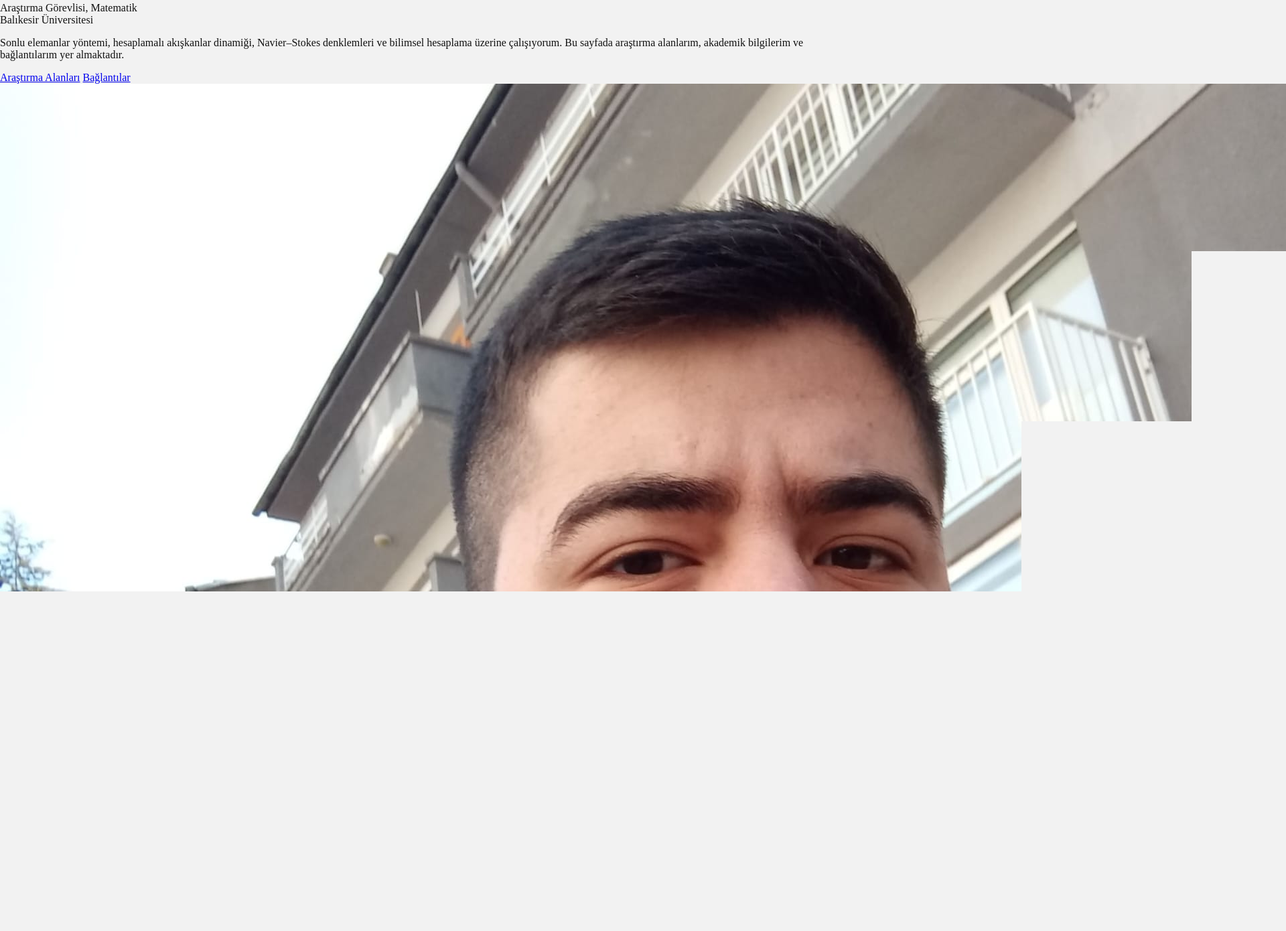
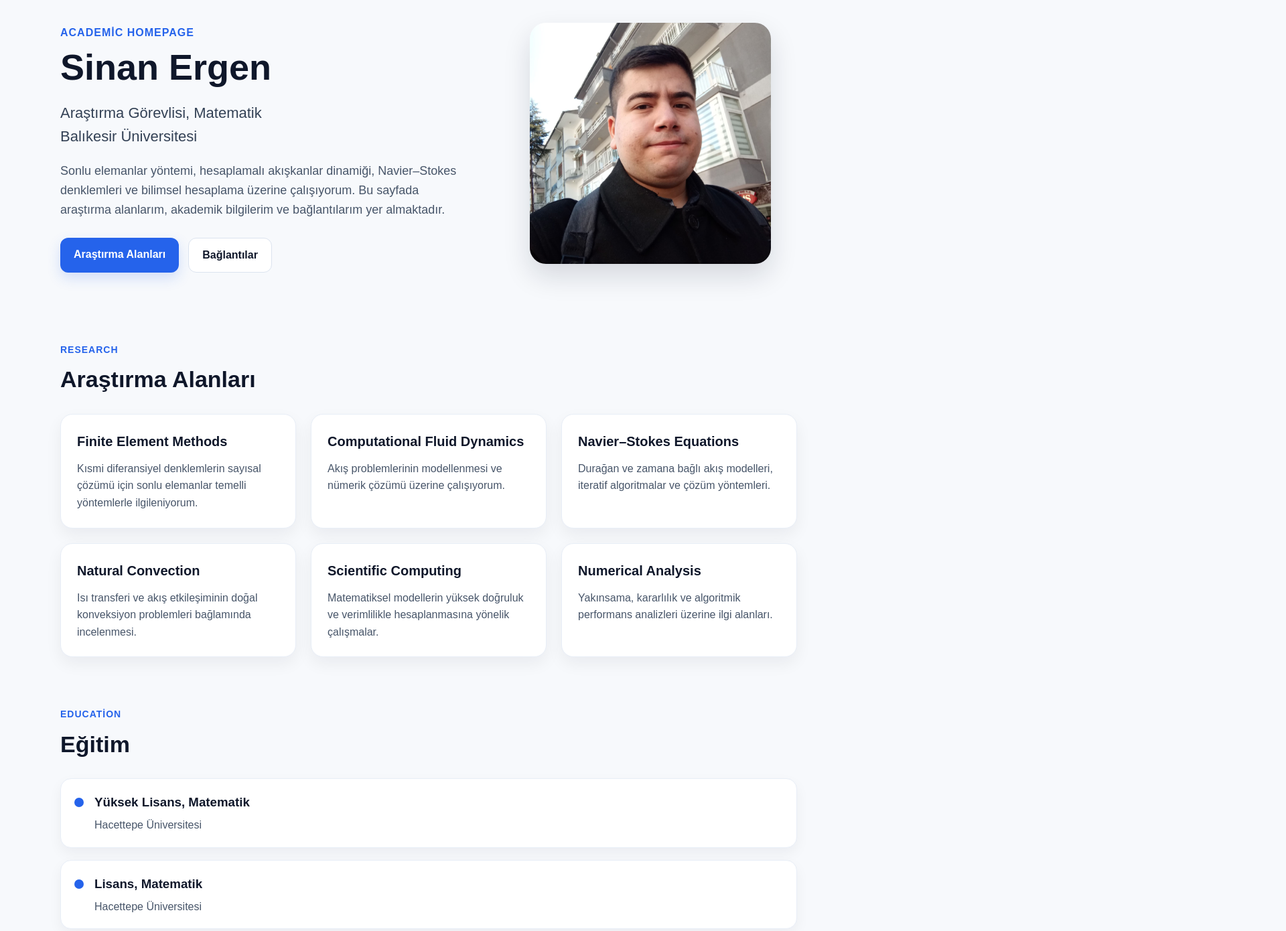
Before and after one commit to sinanergen01/sinanergen01.github.io, a plain HTML site: page index.html in a window 1280 px wide. Shown: the part 134-1524 px from the top of the page at 67% size, 1920 px wide, since content can reach past the window. Drawn offline with Linux system fonts and the light colour scheme.

Commit message:
Refactor CSS styles for improved layout and design

```diff
--- a/style.css
+++ b/style.css
@@ -1,92 +1,304 @@
-body {
-  margin: 0;
-  font-family: "Times New Roman", Times, serif;
-  background: #f2f2f2;
-  color: #111;
-}
-
-.page {
-  display: flex;
-  min-height: 100vh;
-}
-
-.sidebar {
-  width: 220px;
-  background: #e6e6e6;
-  padding: 20px 15px;
-  border-right: 1px solid #bbb;
+* {
   box-sizing: border-box;
 }
 
-.sidebar h2 {
-  font-size: 28px;
-  margin-top: 0;
-  margin-bottom: 12px;
+html {
+  scroll-behavior: smooth;
 }
 
-.sidebar ul {
-  list-style: none;
-  padding-left: 0;
-  margin-bottom: 30px;
+body {
+  margin: 0;
+  font-family: Arial, Helvetica, sans-serif;
+  background: #f7f9fc;
+  color: #1f2937;
+  line-height: 1.6;
 }
 
-.sidebar li {
+.container {
+  width: min(1100px, 92%);
+  margin: 0 auto;
+}
+
+.topbar {
+  background: #0f172a;
+  color: white;
+  position: sticky;
+  top: 0;
+  z-index: 1000;
+  box-shadow: 0 2px 10px rgba(0, 0, 0, 0.08);
+}
+
+.nav {
+  display: flex;
+  justify-content: space-between;
+  align-items: center;
+  padding: 18px 0;
+}
+
+.logo {
+  font-size: 24px;
+  font-weight: 700;
+  letter-spacing: 0.3px;
+}
+
+.nav nav a {
+  color: white;
+  text-decoration: none;
+  margin-left: 24px;
+  font-size: 16px;
+  transition: opacity 0.2s ease;
+}
+
+.nav nav a:hover {
+  opacity: 0.8;
+}
+
+.hero {
+  display: grid;
+  grid-template-columns: 1.4fr 1fr;
+  gap: 48px;
+  align-items: center;
+  padding: 80px 0 50px;
+}
+
+.eyebrow {
+  color: #2563eb;
+  font-weight: 700;
+  text-transform: uppercase;
+  letter-spacing: 1px;
   margin-bottom: 10px;
 }
 
-.sidebar a {
-  text-decoration: none;
-  color: #3f67b1;
-  font-size: 18px;
+.hero h1 {
+  font-size: 54px;
+  line-height: 1.05;
+  margin: 0 0 14px;
+  color: #0f172a;
 }
 
-.sidebar a:hover {
-  text-decoration: underline;
+.subtitle {
+  font-size: 22px;
+  color: #334155;
+  margin-bottom: 20px;
 }
 
-.content {
-  flex: 1;
-  padding: 28px 40px;
+.description {
+  font-size: 18px;
+  color: #475569;
+  max-width: 650px;
 }
 
-.content h1 {
-  color: #4c70b7;
-  font-size: 34px;
-  margin-bottom: 10px;
+.hero-buttons {
+  margin-top: 28px;
+  display: flex;
+  gap: 14px;
+  flex-wrap: wrap;
 }
 
-.content h2 {
-  color: #4c70b7;
-  font-size: 24px;
-  margin-top: 40px;
-  margin-bottom: 10px;
+.btn {
+  display: inline-block;
+  padding: 12px 20px;
+  border-radius: 12px;
+  text-decoration: none;
+  font-weight: 600;
+  transition: transform 0.2s ease, box-shadow 0.2s ease;
 }
 
-hr {
-  border: none;
-  border-top: 1px solid #bbb;
+.btn:hover {
+  transform: translateY(-2px);
+}
+
+.btn.primary {
+  background: #2563eb;
+  color: white;
+  box-shadow: 0 8px 20px rgba(37, 99, 235, 0.18);
+}
+
+.btn.secondary {
+  background: white;
+  color: #0f172a;
+  border: 1px solid #dbe3ef;
+}
+
+.hero-image {
+  display: flex;
+  justify-content: center;
+}
+
+.hero-image img {
+  width: 100%;
+  max-width: 360px;
+  border-radius: 24px;
+  box-shadow: 0 18px 40px rgba(15, 23, 42, 0.14);
+  object-fit: cover;
+}
+
+.section {
+  padding: 40px 0 20px;
+}
+
+.section-heading {
   margin-bottom: 24px;
 }
 
-.profile-section {
-  display: flex;
-  gap: 28px;
-  align-items: flex-start;
-  margin-bottom: 40px;
+.section-label {
+  color: #2563eb;
+  font-size: 14px;
+  font-weight: 700;
+  text-transform: uppercase;
+  letter-spacing: 1px;
+  margin-bottom: 6px;
 }
 
-.profile-image img {
-  width: 300px;
-  height: auto;
-  display: block;
+.section h2 {
+  font-size: 34px;
+  margin: 0;
+  color: #0f172a;
 }
 
-.profile-info {
-  font-size: 20px;
-  line-height: 1.4;
+.cards {
+  display: grid;
+  grid-template-columns: repeat(3, 1fr);
+  gap: 22px;
 }
 
-section ul li {
-  font-size: 19px;
-  margin-bottom: 8px;
+.card {
+  background: white;
+  border-radius: 18px;
+  padding: 24px;
+  box-shadow: 0 10px 24px rgba(15, 23, 42, 0.06);
+  border: 1px solid #e8eef7;
 }
+
+.card h3 {
+  margin-top: 0;
+  margin-bottom: 12px;
+  color: #0f172a;
+  font-size: 20px;
+}
+
+.card p {
+  margin: 0;
+  color: #475569;
+}
+
+.timeline {
+  display: flex;
+  flex-direction: column;
+  gap: 18px;
+}
+
+.timeline-item {
+  display: flex;
+  gap: 16px;
+  align-items: flex-start;
+  background: white;
+  border: 1px solid #e8eef7;
+  border-radius: 16px;
+  padding: 20px;
+  box-shadow: 0 8px 20px rgba(15, 23, 42, 0.05);
+}
+
+.timeline-dot {
+  width: 14px;
+  height: 14px;
+  border-radius: 50%;
+  background: #2563eb;
+  margin-top: 8px;
+  flex-shrink: 0;
+}
+
+.timeline-content h3 {
+  margin: 0 0 6px;
+  color: #0f172a;
+}
+
+.timeline-content p {
+  margin: 0;
+  color: #475569;
+}
+
+.link-grid {
+  display: grid;
+  grid-template-columns: repeat(4, 1fr);
+  gap: 18px;
+}
+
+.link-box {
+  display: block;
+  background: white;
+  text-decoration: none;
+  color: #0f172a;
+  text-align: center;
+  padding: 22px;
+  border-radius: 16px;
+  border: 1px solid #e8eef7;
+  box-shadow: 0 8px 20px rgba(15, 23, 42, 0.05);
+  font-weight: 600;
+  transition: transform 0.2s ease, box-shadow 0.2s ease;
+}
+
+.link-box:hover {
+  transform: translateY(-3px);
+  box-shadow: 0 12px 24px rgba(15, 23, 42, 0.08);
+}
+
+.contact-box {
+  background: linear-gradient(135deg, #0f172a, #1e3a8a);
+  color: white;
+  border-radius: 24px;
+  padding: 36px;
+  margin-top: 10px;
+}
+
+.contact-box h2 {
+  color: white;
+  margin-top: 0;
+}
+
+.footer {
+  margin-top: 50px;
+  background: #0f172a;
+  color: #cbd5e1;
+  padding: 22px 0;
+  text-align: center;
+}
+
+@media (max-width: 900px) {
+  .hero {
+    grid-template-columns: 1fr;
+    padding-top: 50px;
+  }
+
+  .cards {
+    grid-template-columns: 1fr 1fr;
+  }
+
+  .link-grid {
+    grid-template-columns: 1fr 1fr;
+  }
+}
+
+@media (max-width: 640px) {
+  .nav {
+    flex-direction: column;
+    gap: 12px;
+  }
+
+  .nav nav a {
+    margin: 0 10px;
+  }
+
+  .hero h1 {
+    font-size: 40px;
+  }
+
+  .subtitle {
+    font-size: 18px;
+  }
+
+  .cards,
+  .link-grid {
+    grid-template-columns: 1fr;
+  }
+}
```
